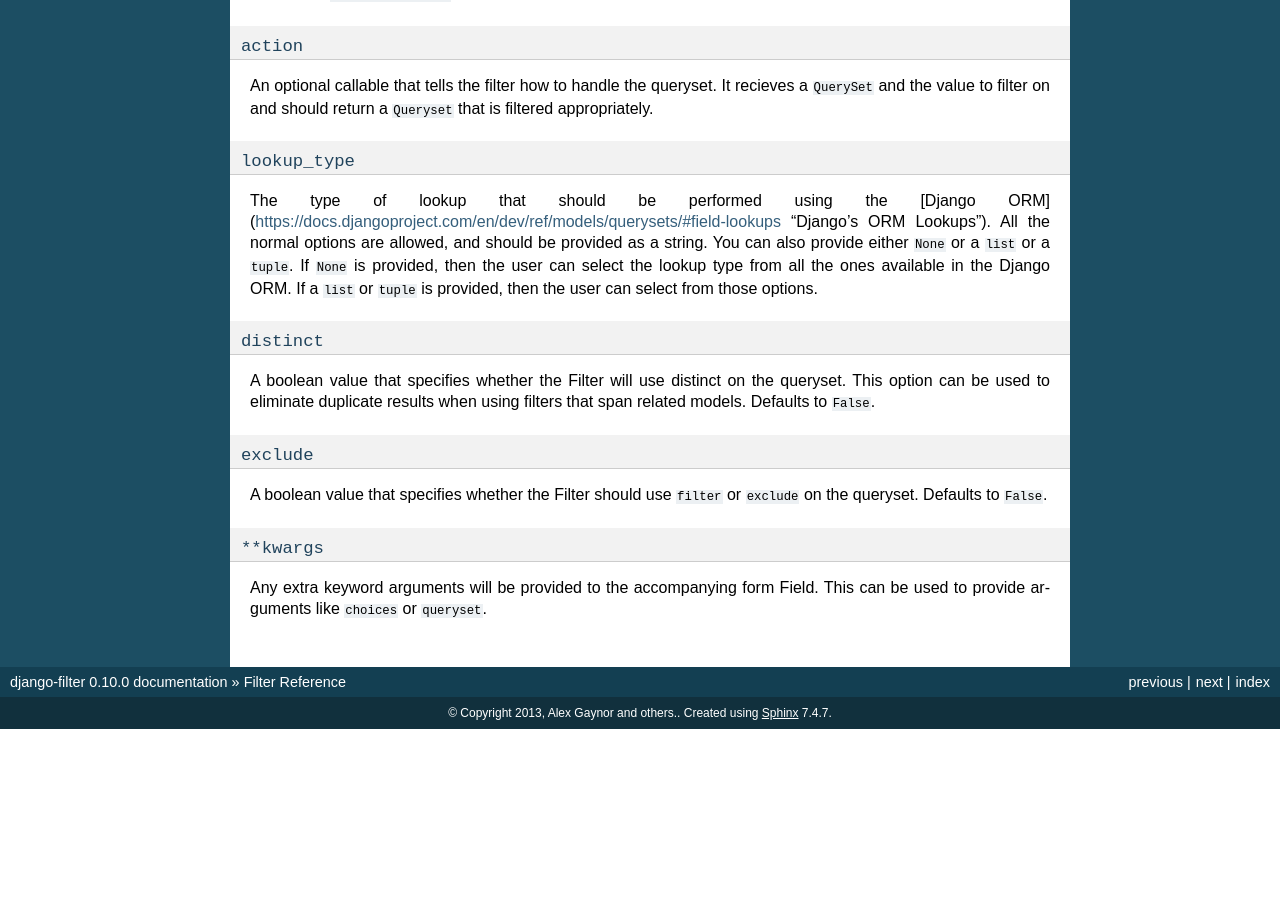
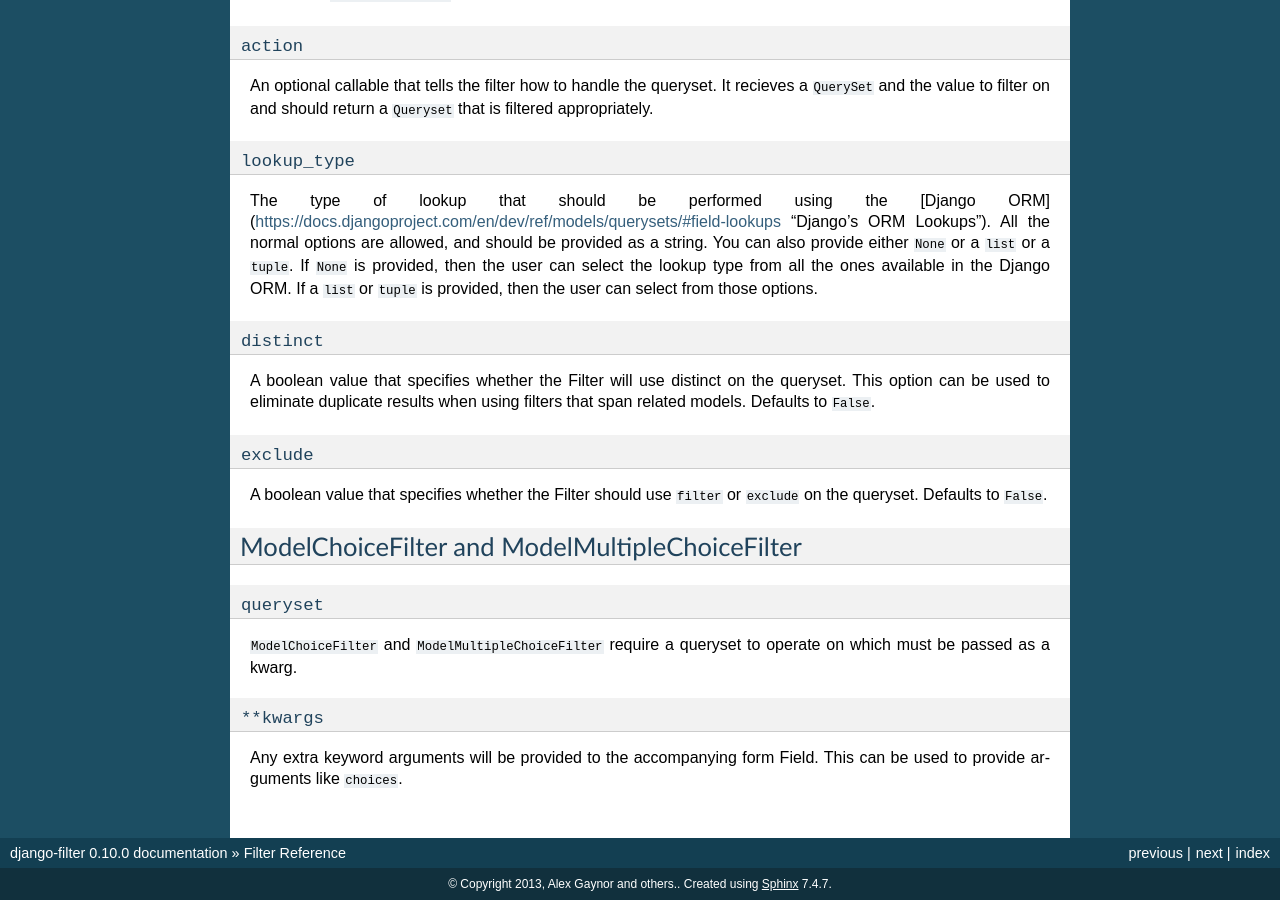
Before and after one commit to carltongibson/django-filter, a Sphinx documentation site: the page built from docs/ref/filters.txt, in a window 1280 px wide and 900 px high, scrolled down 3633 px. Built offline with Sphinx 7.4.7, drawn with Linux system fonts in a browser that asks for light colours; pages that are not in the unit, such as notebooks, are missing from menus; before the commit the page ends 4362 px from its top, so only the background shows below that; some of the changed text lies outside the part shown.

Commit message:
Update filters.txt
While queryset is mentioned in the **kwargs section, it is in relation to "the accompanying form Field".  I was not using the forms for my project (REST API) so did not realise that a queryset kwarg was a hard requirement for ModelChoiceFilter and ModelMultipleChoiceFilter.

```diff
--- a/docs/ref/filters.txt
+++ b/docs/ref/filters.txt
@@ -242,9 +242,18 @@ queryset. This option can be used to eliminate duplicate results when using filt
 A boolean value that specifies whether the Filter should use ``filter`` or ``exclude`` on the queryset.
 Defaults to ``False``.
 
+ModelChoiceFilter and ModelMultipleChoiceFilter
+--------------
+
+
+``queryset``
+~~~~~~~~~~~
+
+``ModelChoiceFilter`` and ``ModelMultipleChoiceFilter`` require a queryset to operate on which must be passed as a kwarg.
+
 
 ``**kwargs``
 ~~~~~~~~~~~~
 
 Any extra keyword arguments will be provided to the accompanying form Field.
-This can be used to provide arguments like ``choices`` or ``queryset``.
+This can be used to provide arguments like ``choices``.
```
